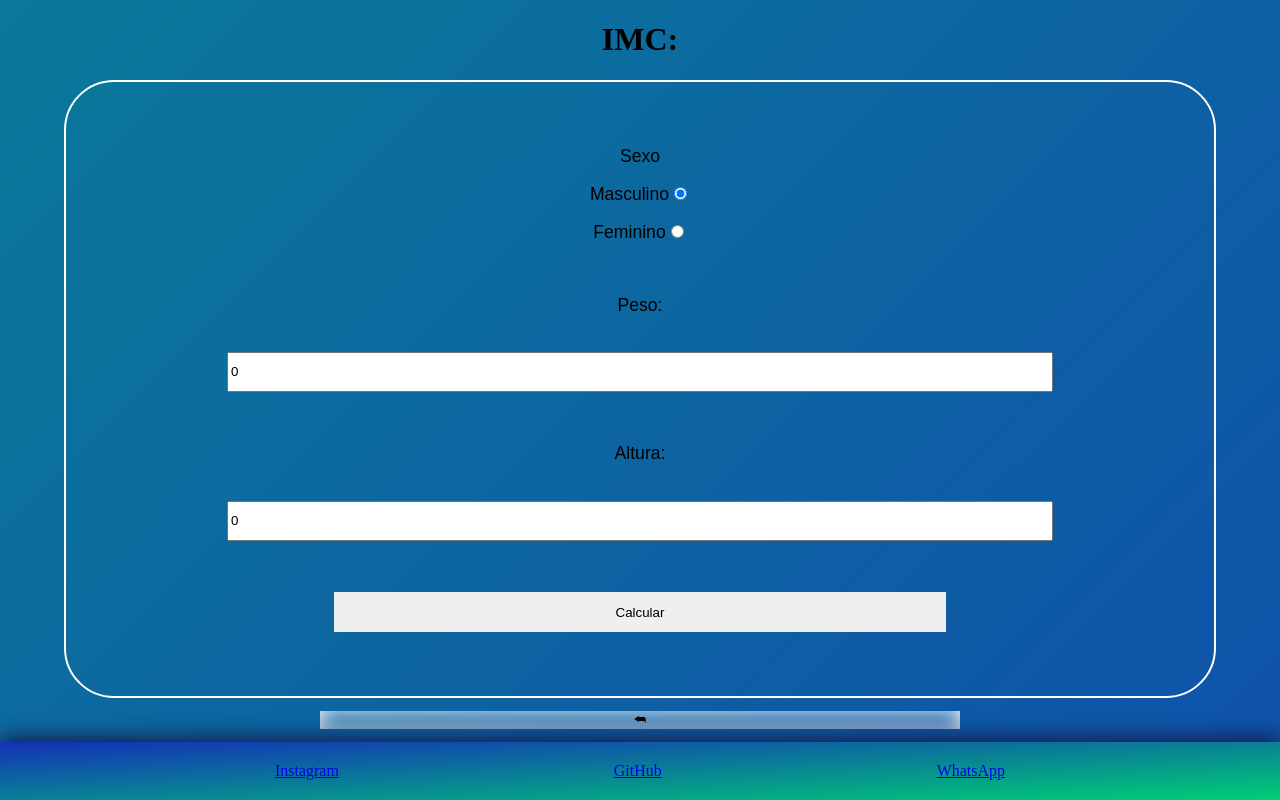
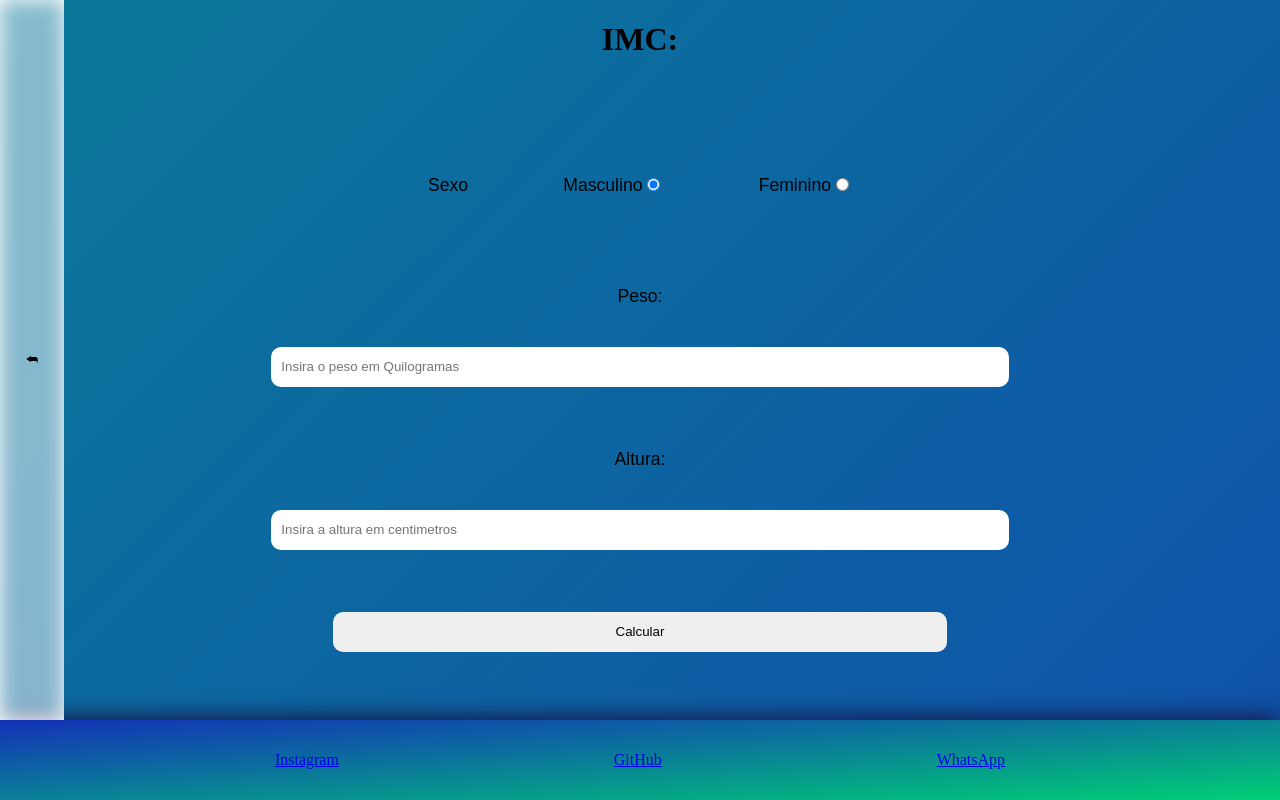
Before and after one commit to Bruhkamargo/labsbcs, a React (Create React App) app: page / in a window 1280 px wide. Both pictures are taken after a click on the button "IMC". Built offline with nearby package versions, Linux system fonts and the light colour scheme.

Commit message:
New commit

```diff
--- a/src/App.css
+++ b/src/App.css
@@ -1,5 +1,6 @@
 * {
     box-sizing: border-box;
+    outline: none;
 }
 :root{
     --cor-azul-escuro: rgb(100, 130, 230)
@@ -63,53 +64,11 @@ label {
     justify-content: space-evenly;
     box-shadow: 0px -5px 20px 0px rgb(20 30 81);
 }
-.IMC {
-    display: none;
-    border: 2px solid white;
-    position: relative;
-    flex-direction: column;
-    justify-content: space-between;
-    align-items: center;
-    margin-left: auto;
-    margin-right: auto;
-    width: 90%;
-    height: 100%;
-    padding: 5%;
-    border-radius: 50px;
+.bt-return-latesq {
+    background: transparent;
+    display: flex;
+    position: absolute;
+    float: right;
+    height: 90%;
+    width: 5%;
 }
-.imc-sex {
-    display: flex;
-    flex-direction: column;
-    align-items: center;
-    justify-content: space-between;
-    width: 90%;
-    height: 20%;
-}
-.imc-input {
-    display: flex;
-    flex-direction: column;
-    align-items: center;
-    justify-content: space-between;
-    width: 90%;
-    height: 20%;
-}
-.imc-input > input {
-    width: 90%;
-    height: 40px;
-}
-.imc-input-bt {
-    border: none;
-    width: 60%;
-    height: 40px;
-}
-.bt-return {
-    display: none;
-    background: transparent;
-    border: none;
-    margin-left: auto;
-    margin-right: auto;
-    width: 50%;
-    margin-bottom: 1%;
-    margin-top: 1%;
-    box-shadow: inset 0px 0px 20px 0px white;
-}
--- a/src/App.js
+++ b/src/App.js
@@ -1,11 +1,10 @@
-import React, { useState } from 'react';
+import React from 'react';
 import './App.css';
 
+import IMC from './IMC/IMC';
+import IMC_RESULT from './IMC/IMC_RESULT';
+
 function App () {
-
-  const [Sex, setSex] = useState(true)
-  const [Hei, setHei] = useState(0)
-  const [Wei, setWei] = useState(0)
 
   const bt_1 = () => {
     document.getElementById('ID-Menu-tit').innerText = 'IMC:';
@@ -19,10 +18,15 @@ function App () {
     document.getElementById('ID-menu').style.display = 'flex';
     document.getElementById('ID-bt-return').style.display = 'none';
     document.getElementById('ID-IMC').style.display = 'none';
+    document.getElementById('ID-IMC_R').style.display = 'none';
   }
 
   return (
     <div className='Body-Div'>
+      <div className='bt-return-latesq'>
+        <button id='ID-bt-return' className='bt-return' onClick={bt_return}>⮪</button>
+      </div>
+
       <h1 id='ID-Menu-tit' className='Menu-tit'>Menu:</h1>
       {/* Menu */}
       <div id='ID-menu' className='Menu'>
@@ -34,28 +38,9 @@ function App () {
         <button className='Button-menu'>Bt_2</button>
       </div>
 
-      {/* IMC */}
+      <IMC></IMC>
 
-      <div id='ID-IMC' className='IMC'>
-        <div className='imc-sex'>
-          <label>Sexo</label>
-          <label>Masculino
-            <input type='Radio' value='sex_1' checked={Sex?true:false} onChange={() => {Sex?setSex(false):setSex(true)}}/></label>
-          <label>Feminino
-            <input type='Radio' value='sex_1' checked={Sex?false:true} onChange={() => {Sex?setSex(false):setSex(true)}}/></label>
-        </div>
-        <div className='imc-input'>
-          <label>Peso: </label>
-          <input type='Number' value={Wei} onChange={(e)=>setWei(e.target.value)}></input>
-        </div>
-        <div className='imc-input'>
-          <label>Altura: </label>
-          <input type='Number' value={Hei} onChange={(e)=>setHei(e.target.value)}></input>
-        </div>
-        <button className='imc-input-bt'>Calcular</button>
-      </div>
-
-      <button id='ID-bt-return' className='bt-return' onClick={bt_return}>⮪</button>
+      <IMC_RESULT></IMC_RESULT>
 
       <div className='Footer'>
         <a target="_black" rel="noreferrer noopener" href="https://www.instagram.com/k1bruno/">Instagram </a>
--- /dev/null
+++ b/src/IMC/IMC.css
@@ -0,0 +1,67 @@
+.IMC {
+    display: none;
+    /* border: 2px solid white; */
+    position: relative;
+    flex-direction: column;
+    justify-content: space-between;
+    align-items: center;
+    margin-left: auto;
+    margin-right: auto;
+    width: 90%;
+    height: 79%;
+    padding: 5%;
+    border-radius: 50px;
+}
+.imc-sex {
+    display: flex;
+    flex-direction: row;
+    align-items: center;
+    justify-content: space-evenly;
+    width: 90%;
+    height: 15%;
+    padding: 0px 15%;
+}
+.imc-input {
+    display: flex;
+    flex-direction: column;
+    align-items: center;
+    justify-content: space-between;
+    width: 90%;
+    height: 20%;
+}
+.imc-input > input {
+    width: 80%;
+    height: 40px;
+    border: none;
+    border-radius: 10px;
+    padding: 0 10px;
+}
+.imc-input-bt {
+    border: none;
+    width: 60%;
+    height: 40px;
+    border-radius: 10px;
+}
+.imc-input-bt:hover {
+    box-shadow: inset 0px 0px 7px 0px rgb(19, 49, 183);
+}
+.imc-input-bt:active {
+    box-shadow: inset 0px 0px 7px 0px black;
+}
+.bt-return {
+    display: none;
+    background: transparent;
+    color: transparent;
+    border: none;
+    margin-left: auto;
+    margin-right: auto;
+    width: 100%;
+    /* margin-bottom: 1%; */
+    /* margin-top: 1%; */
+    /* box-shadow: inset 0px 0px 20px 0px white;*/
+}
+.bt-return:hover {
+    background-color: rgba(255, 255, 255, 0.5);
+    box-shadow: inset 0px 0px 20px 0px white;
+    color: black;
+}
--- /dev/null
+++ b/src/IMC/IMC.js
@@ -0,0 +1,48 @@
+import React, { useState } from 'react';
+import './IMC.css';
+
+function IMC(params) {
+
+  const [Sex, setSex] = useState(true)
+  const [Hei, setHei] = useState()
+  const [Wei, setWei] = useState()
+
+  const imc_calc = () => {
+    document.getElementById('ID-IMC').style.display = 'none'
+    document.getElementById('ID-IMC_R').style.display = 'Flex'
+  }
+
+  return (
+    <div id='ID-IMC' className='IMC'>
+      <div className='imc-sex'>
+        <label>Sexo</label>
+        <label>Masculino
+          <input type='Radio' value='sex_1' checked={Sex ? true : false} onChange={() => { Sex ? setSex(false) : setSex(true) }} /></label>
+        <label>Feminino
+          <input type='Radio' value='sex_1' checked={Sex ? false : true} onChange={() => { Sex ? setSex(false) : setSex(true) }} /></label>
+      </div>
+      <div className='imc-input'>
+        <label>Peso: </label>
+        <input
+          type='Number'
+          placeholder={'Insira o peso em Quilogramas'}
+          min={0}
+          value={Wei}
+          title={'Peso em Kg'}
+          onChange={(e) => setWei(e.target.value)}></input>
+      </div>
+      <div className='imc-input'>
+        <label>Altura: </label>
+        <input type='Number'
+          placeholder={'Insira a altura em centimetros'}
+          min={0} value={Hei}
+          title={'Altura em cm'}
+          onChange={(e) => setHei(e.target.value)}></input>
+      </div>
+      <button className='imc-input-bt' onClick={imc_calc}>Calcular</button>
+
+    </div>
+  )
+}
+
+export default IMC
--- /dev/null
+++ b/src/IMC/IMC_RESULT.css
@@ -0,0 +1,14 @@
+.IMC_R {
+    display: none;
+    /* border: 2px solid white; */
+    position: relative;
+    flex-direction: column;
+    justify-content: space-between;
+    align-items: center;
+    margin-left: auto;
+    margin-right: auto;
+    width: 90%;
+    height: 79%;
+    padding: 5%;
+    border-radius: 50px;
+}
--- /dev/null
+++ b/src/IMC/IMC_RESULT.js
@@ -0,0 +1,12 @@
+import React from 'react';
+import './IMC_RESULT.css';
+
+function IMC_RESULT(params) {
+    return (
+        <div id='ID-IMC_R' className='IMC_R'>
+            <span>Hello Word</span>
+        </div>
+    )
+}
+
+export default IMC_RESULT
--- a/src/index.js
+++ b/src/index.js
@@ -2,7 +2,6 @@ import React from 'react';
 import ReactDOM from 'react-dom';
 import App from './App';
 
-{/*GitTest*/}
 
 ReactDOM.render(
   <React.StrictMode>
```
